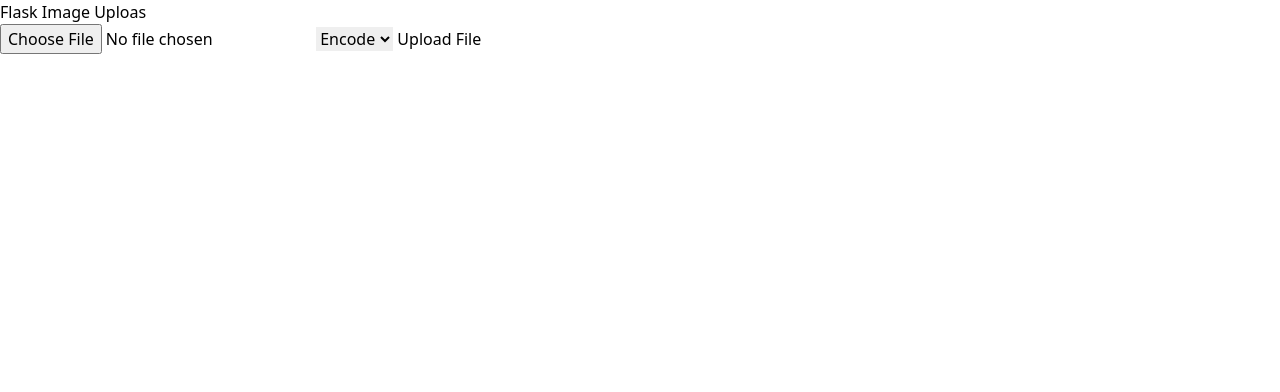
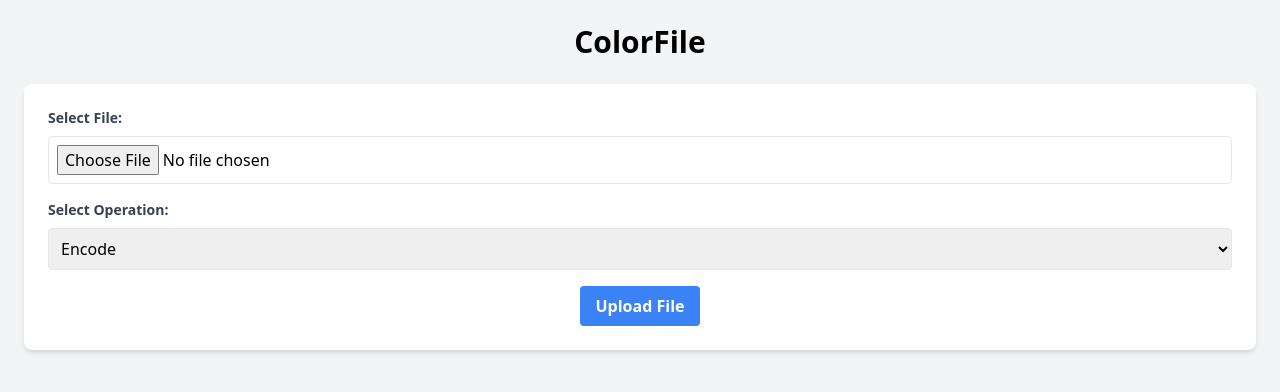
Before and after one commit to PlatinMavi/ColorFile, a Flask app: page / in a window 1280 px wide. Shown: the top 392 px of the page. Run offline with Flask 3, Linux system fonts and the light colour scheme; some libraries are stand-ins or nearby versions.

Commit message:
Basic Frontend

```diff
--- a/app.py
+++ b/app.py
@@ -39,12 +39,17 @@ def GetImage():
         selected_operation = form.operation.data
 
         if selected_operation == "encode":
-            pp = ImageTools.ImageTools().GenerateImage(path)
+            try:
+                pp = ImageTools.ImageTools().GenerateImage(path)
+            except:
+                return "404"
         elif selected_operation == "decode":
-            pp = ImageTools.ImageTools().DecodeImage(path)
+            try:
+                pp = ImageTools.ImageTools().DecodeImage(path)
+            except:
+                return "404"
         else:
-            # Handle any other cases if needed
-            pass
+            return "404"
 
         pa = pp.split("/")[-1]
 
--- /dev/null
+++ b/static/files/placeholder.txt
@@ -0,0 +1 @@
+This file is Placeholder. Please Remove this file while running
--- /dev/null
+++ b/static/output/placeholder.txt
@@ -0,0 +1 @@
+This file is Placeholder. Please Remove this file while running
--- a/templates/index.html
+++ b/templates/index.html
@@ -5,16 +5,29 @@
     <meta name="viewport" content="width=device-width, initial-scale=1.0">
     <title>ColorFile</title>
 
+    <!-- Add the link to your custom Tailwind CSS file or use the CDN link -->
     <script src="https://cdn.tailwindcss.com"></script>
 </head>
-<body>
-    <h1>Flask Image Uploas</h1>
-    <form enctype="multipart/form-data" method="post">
-        {{form.hidden_tag()}}
-        {{form.file()}}
-        {{form.operation()}}
-        {{form.submit()}}
+<body class="bg-gray-100">
+    <div class="container mx-auto p-6">
+        <h1 class="text-3xl w-max mx-auto font-bold mb-6">ColorFile</h1>
+        <form enctype="multipart/form-data" method="post" class="bg-white p-6 rounded-lg shadow-md">
+            {{ form.hidden_tag() }}
 
-    </form>
+            <div class="mb-4">
+                <label for="{{ form.file.id_for_label }}" class="block text-gray-700 text-sm font-bold mb-2">Select File:</label>
+                {{ form.file(class="block w-full border p-2 rounded") }}
+            </div>
+
+            <div class="mb-4">
+                <label for="{{ form.operation.id_for_label }}" class="block text-gray-700 text-sm font-bold mb-2">Select Operation:</label>
+                {{ form.operation(class="block w-full border p-2 rounded") }}
+            </div>
+
+            <div class="text-center">
+                {{ form.submit(class="px-4 py-2 bg-blue-500 text-white font-bold rounded hover:bg-blue-700") }}
+            </div>
+        </form>
+    </div>
 </body>
 </html>
```
Also changed, not shown: templates/output.html (+17 -13 lines).
